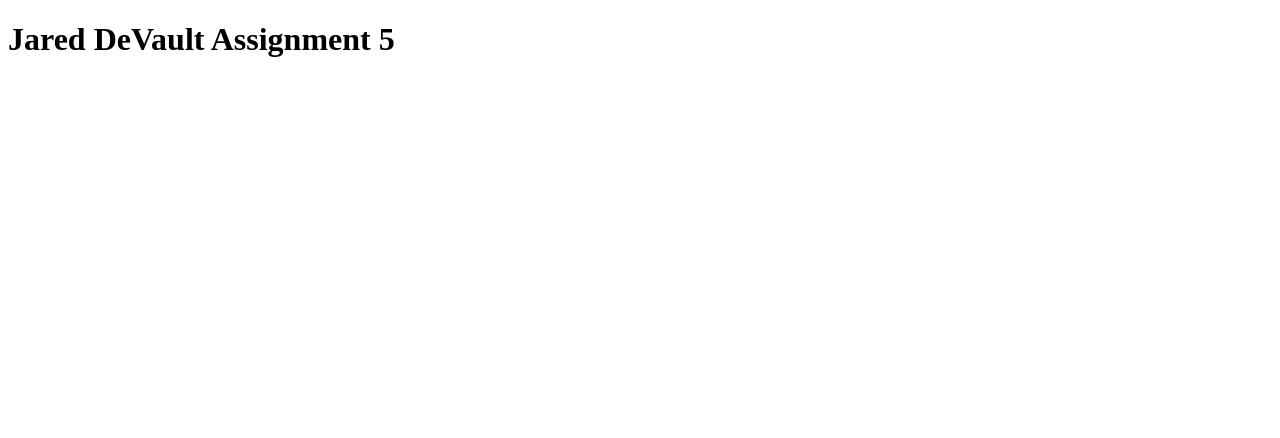
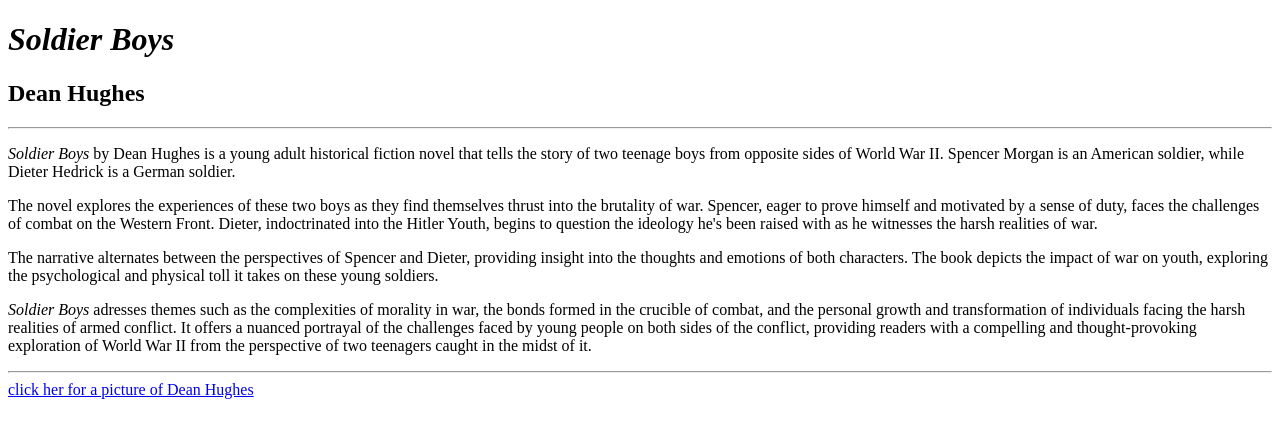
Before and after one commit to jareddevault/webdesignhw, a plain HTML site: page assignment05/index.html in a window 1280 px wide. Drawn offline with Linux system fonts and the light colour scheme.

Commit message:
Update index.html

```diff
--- a/assignment05/index.html
+++ b/assignment05/index.html
@@ -2,13 +2,29 @@
 <html>
     <head>
         <title>
-            Assignment 5 Site
+            Dean Hughe's <i>Soldier Boys</i>
         </title>
     </head>
     <body>
         <h1>
-            Jared DeVault Assignment 5
+            <i>Soldier Boys</i>
         </h1>
+        <h2> Dean Hughes</h2>
+        <hr>
+    </p>
+        <p>
+            <i>Soldier Boys</i> by Dean Hughes is a young adult historical fiction novel that tells the story of two teenage boys from opposite sides of World War II. Spencer Morgan is an American soldier, while Dieter Hedrick is a German soldier.
+        </p>
+        <p>
+            The novel explores the experiences of these two boys as they find themselves thrust into the brutality of war. Spencer, eager to prove himself and motivated by a sense of duty, faces the challenges of combat on the Western Front. Dieter, indoctrinated into the Hitler Youth, begins to question the ideology he's been raised with as he witnesses the harsh realities of war.
+        </p>
+        <p>
+            The narrative alternates between the perspectives of Spencer and Dieter, providing insight into the thoughts and emotions of both characters. The book depicts the impact of war on youth, exploring the psychological and physical toll it takes on these young soldiers.
+        </p>
+        <p>
+            <i>Soldier Boys</i> adresses themes such as the complexities of morality in war, the bonds formed in the crucible of combat, and the personal growth and transformation of individuals facing the harsh realities of armed conflict. It offers a nuanced portrayal of the challenges faced by young people on both sides of the conflict, providing readers with a compelling and thought-provoking exploration of World War II from the perspective of two teenagers caught in the midst of it.
+        </p>
+        <hr>
+        <a href="./pages/page1.html">click her for a picture of Dean Hughes</a>
     </body>
-
 </html>
```
